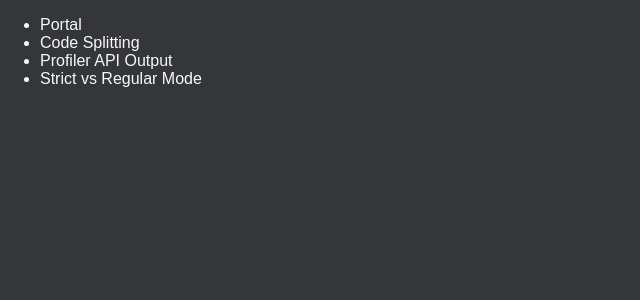
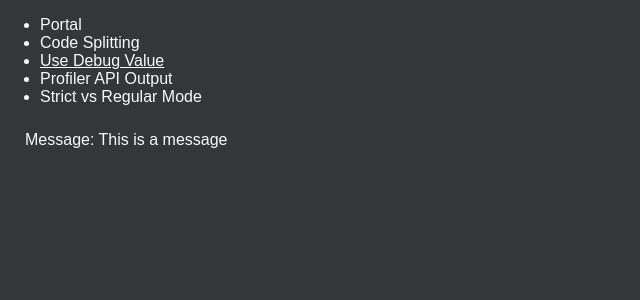
Before and after one commit to ophiryael/react-bits, a React (Create React App) app: page /use-debug-value in a window 1280 px wide. Shown: the top 300 px of the page, without its empty margins (0-640 px from the left). Built offline with nearby package versions, Linux system fonts and the light colour scheme.

Commit message:
Add useDebugValue hook demo

```diff
--- a/src/App.tsx
+++ b/src/App.tsx
@@ -5,12 +5,14 @@ import { AppRoutes } from './navigation/AppRoutes';
 import { AppRoute } from './navigation/interfaces';
 import { PortalParent } from './portal/PortalParent';
 import { HelloThere } from './code-splitting/HelloThere';
+import { DebugValueHook } from './debug-value-hook/DebugValueHook';
 import { ProfilerApiOutput } from './profiler-api-output/ProfilerApiOutput';
 import { StrictVsRegularMode } from './strict-vs-regular-mode/StrictVsRegularMode';
 
 const routes: AppRoute[] = [
   { path: '/portal', name: 'Portal', Component: PortalParent },
   { path: '/code-splitting', name: 'Code Splitting', Component: HelloThere },
+  { path: '/use-debug-value', name: 'Use Debug Value', Component: DebugValueHook },
   { path: '/profiler-api-output', name: 'Profiler API Output', Component: ProfilerApiOutput },
   { path: '/strict-vs-regular-mode', name: 'Strict vs Regular Mode', Component: StrictVsRegularMode },
 ];
--- a/src/code-splitting/HelloThere.tsx
+++ b/src/code-splitting/HelloThere.tsx
@@ -1,6 +1,6 @@
 import React, { useState, Suspense } from 'react';
 import styled from 'styled-components';
-import { Spinner } from './Spinner';
+import { Spinner } from '../common/Spinner';
 import { ErrorBoundary } from './ErrorBoundary';
 
 const Container = styled('div')`
--- /dev/null
+++ b/src/debug-value-hook/DebugValueHook.tsx
@@ -0,0 +1,13 @@
+import React from 'react';
+import styled from 'styled-components';
+import { Spinner } from '../common/Spinner';
+import { useDelayedMessage } from './useDelayedMessage';
+
+const Container = styled('div')`
+  margin: 25px;
+`;
+
+export const DebugValueHook: React.FC = () => {
+  const message = useDelayedMessage();
+  return <Container>Message: {message ?? <Spinner />}</Container>;
+};
--- /dev/null
+++ b/src/debug-value-hook/useDelayedMessage.ts
@@ -0,0 +1,16 @@
+import { useState, useEffect, useDebugValue } from 'react';
+
+export const useDelayedMessage = () => {
+  const [message, setMessage] = useState<string | null>(null);
+
+  useEffect(() => {
+    const timeoutId = setTimeout(() => {
+      setMessage('This is a message');
+    }, 3000);
+    return () => clearTimeout(timeoutId);
+  }, []);
+
+  useDebugValue(message ? 'Message set' : 'Message not set');
+
+  return message;
+};
```
Also changed, not shown: src/common/Spinner.tsx (renamed from src/code-splitting/Spinner.tsx).
